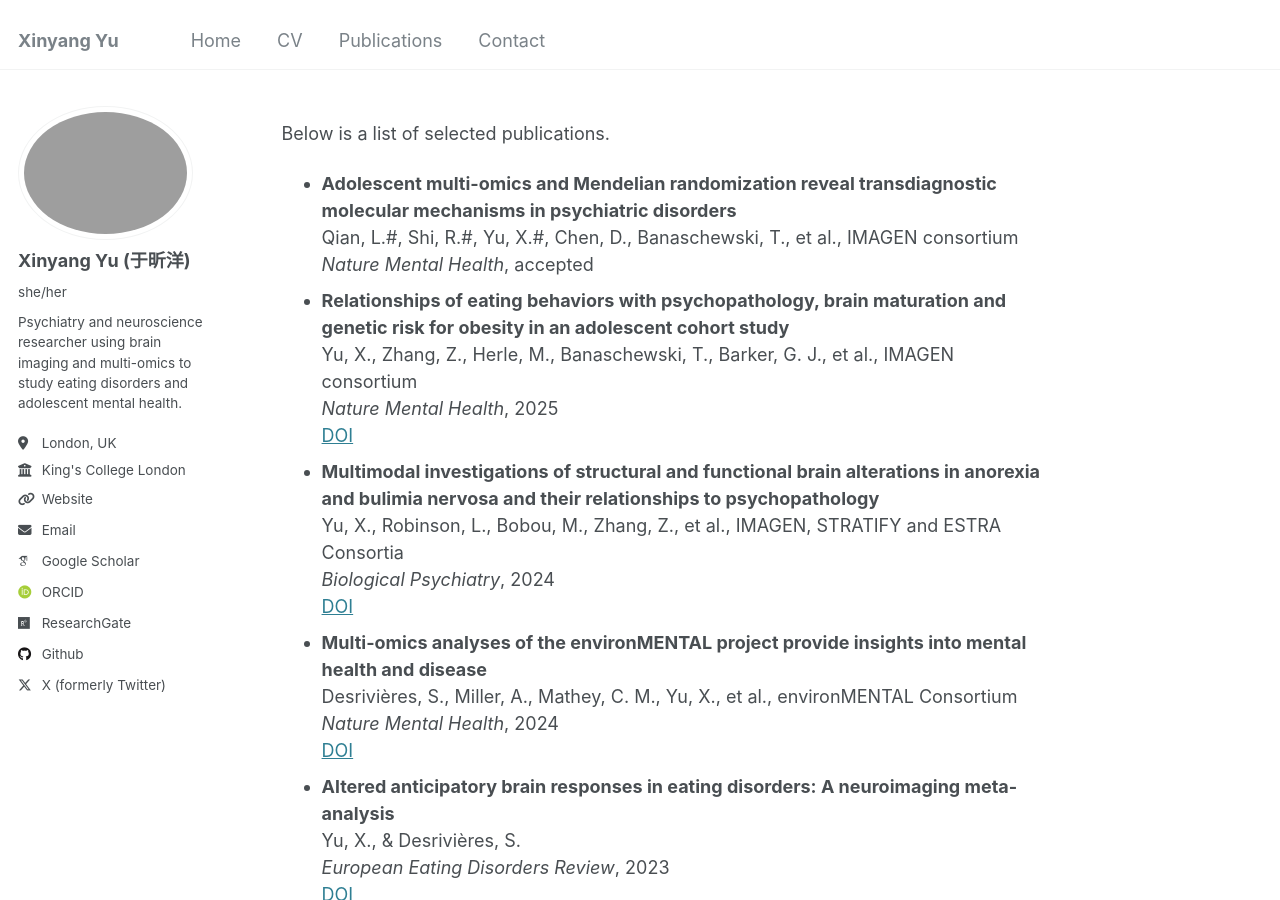
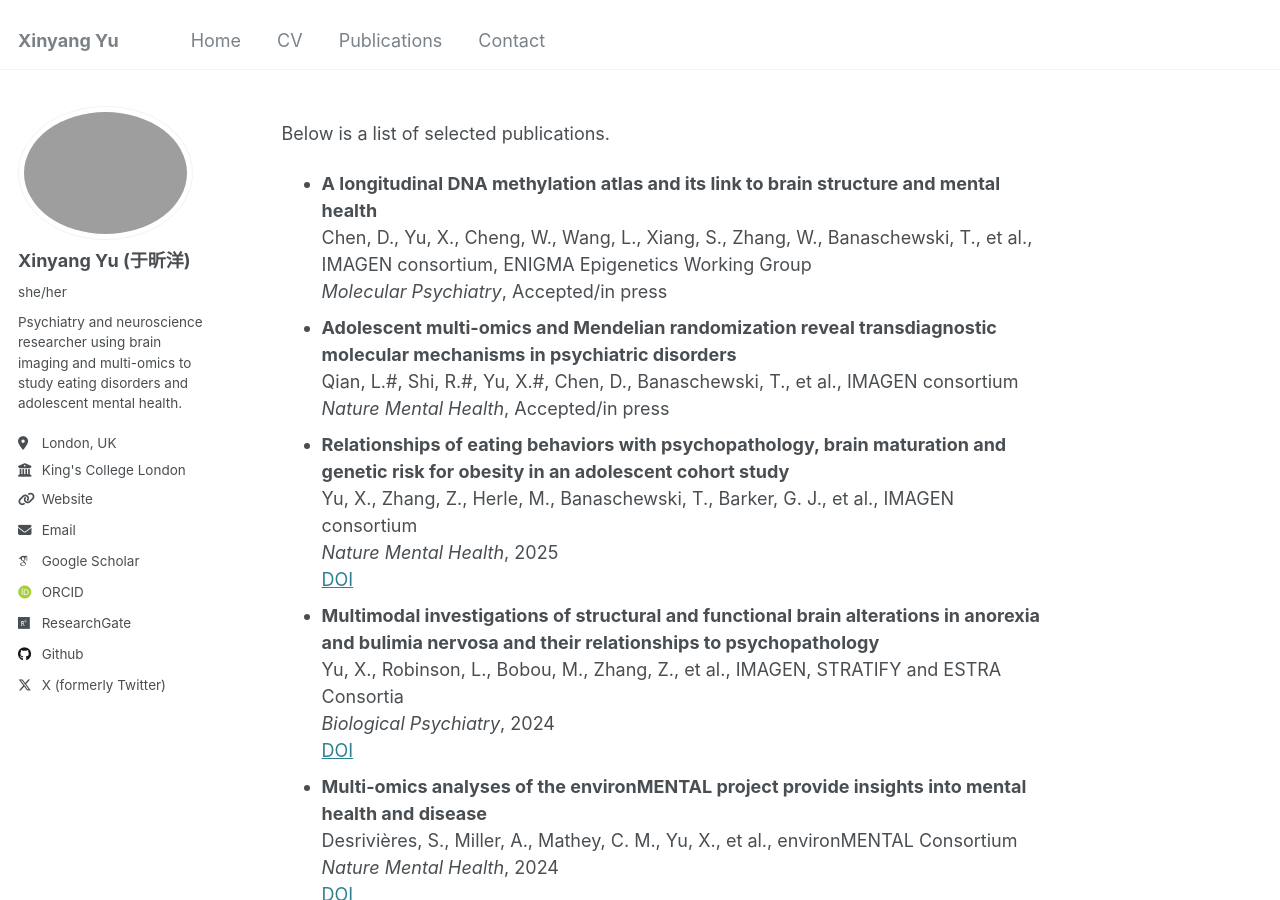
Before and after one commit to XinyangYu918/XinyangYu918.github.io, a Jekyll site: the page built from _pages/publications.md, in a window 1280 px wide and 900 px high. Built offline with Jekyll 4.4.1, drawn with Linux system fonts in a browser that asks for light colours; some web fonts are replaced.

Commit message:
Update publications.yml

```diff
--- a/_data/publications.yml
+++ b/_data/publications.yml
@@ -1,7 +1,12 @@
+- title: "A longitudinal DNA methylation atlas and its link to brain structure and mental health"
+  authors: "Chen, D., Yu, X., Cheng, W., Wang, L., Xiang, S., Zhang, W., Banaschewski, T., et al., IMAGEN consortium, ENIGMA Epigenetics Working Group"
+  journal: "Molecular Psychiatry"
+  year: Accepted/in press
+
 - title: "Adolescent multi-omics and Mendelian randomization reveal transdiagnostic molecular mechanisms in psychiatric disorders"
   authors: "Qian, L.#, Shi, R.#, Yu, X.#, Chen, D., Banaschewski, T., et al., IMAGEN consortium"
   journal: "Nature Mental Health"
-  year: accepted
+  year: Accepted/in press
 
 - title: "Relationships of eating behaviors with psychopathology, brain maturation and genetic risk for obesity in an adolescent cohort study"
   authors: "Yu, X., Zhang, Z., Herle, M., Banaschewski, T., Barker, G. J., et al., IMAGEN consortium"
```
